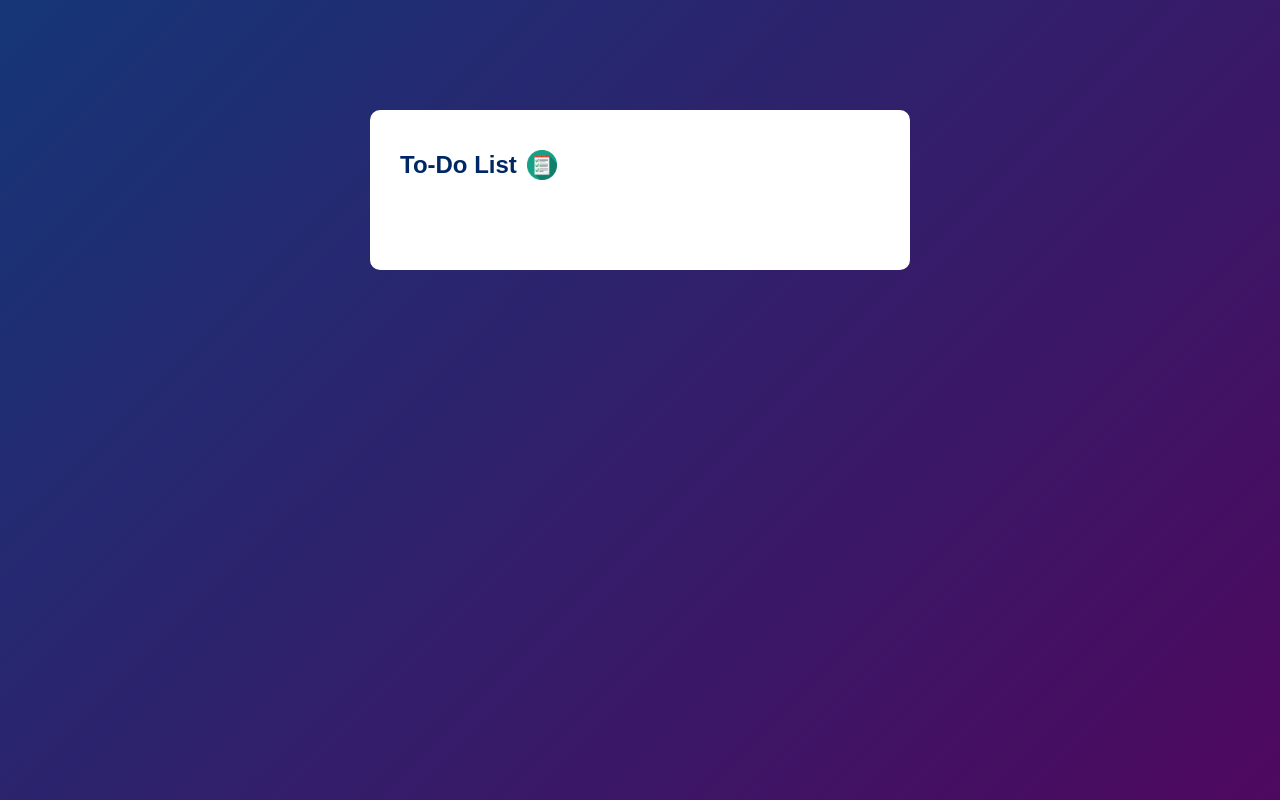
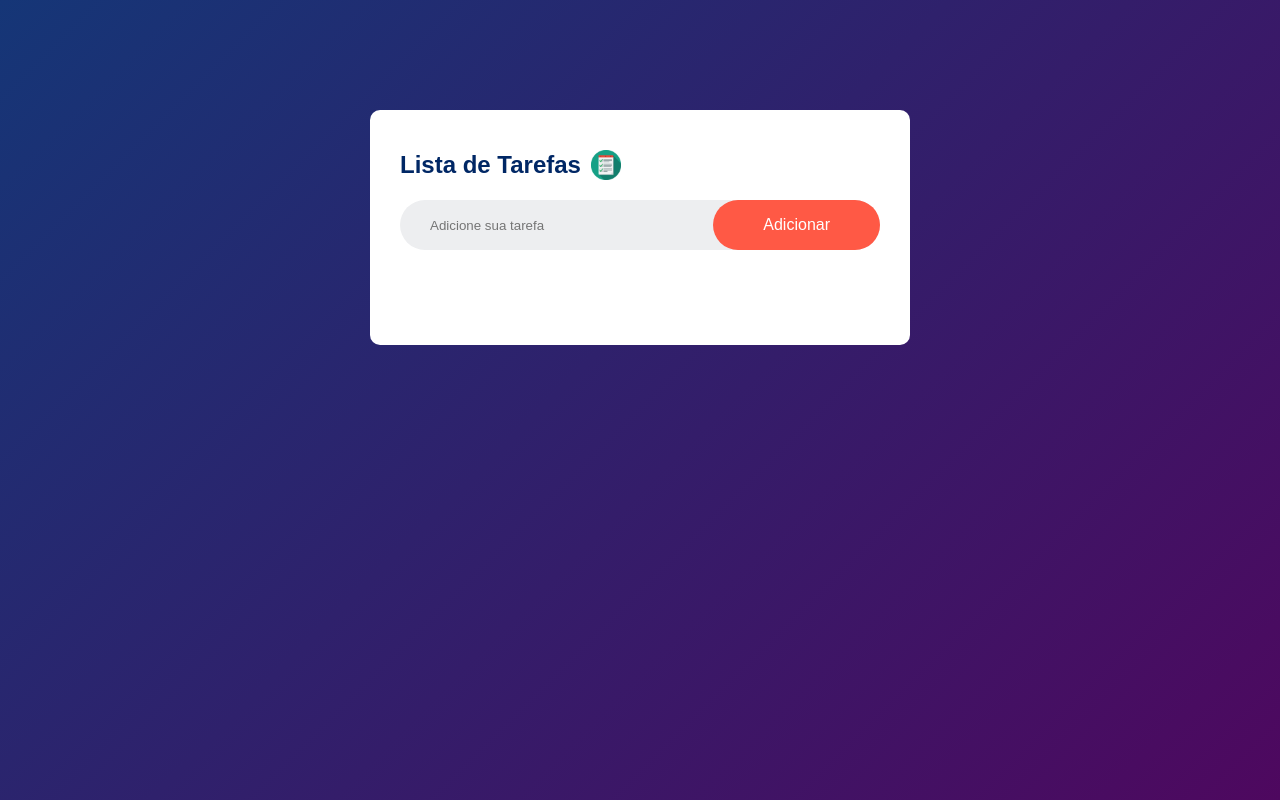
Before and after one commit to PMagoga/30-days-with-JavaScript-projects, a plain HTML site: page ToDoList - Day 2/index.html in a window 1280 px wide. Drawn offline with Linux system fonts and the light colour scheme.

Commit message:
atualizando day two

```diff
--- a/ToDoList - Day 2/index.html
+++ b/ToDoList - Day 2/index.html
@@ -9,7 +9,11 @@
 <body>
     <div class="container">
         <div class="todo-app">
-            <h2>To-Do List <img src="images/list-icon.png" alt="Lista de Tarefas"></h2>
+            <h2>Lista de Tarefas <img src="images/list-icon.png" alt="Lista de Tarefas"></h2>
+            <div class="row">
+                <input type="text" id="input-box" placeholder="Adicione sua tarefa">
+                <button>Adicionar</button>
+            </div>
         </div>
     </div>
 
--- a/ToDoList - Day 2/style.css
+++ b/ToDoList - Day 2/style.css
@@ -32,3 +32,33 @@
     width: 30px;
     margin-left: 10px;
 }
+
+.row {
+    display: flex;
+    align-items: center;
+    justify-content: space-between;
+    background: #edeef0;
+    border-radius: 30px;
+    padding-left: 20px;
+    margin-bottom: 25px;
+}
+
+input {
+    flex: 1;
+    border: none;
+    outline: none;
+    background: transparent;
+    padding: 10px;
+    font-weight: 14px;
+}
+
+button {
+    border: none;
+    outline: none;
+    padding: 16px 50px;
+    background: #ff5945;
+    color: #fff;
+    font-size: 16px;
+    cursor: pointer;
+    border-radius: 40px;
+}
```
Also changed, not shown: README.md.
